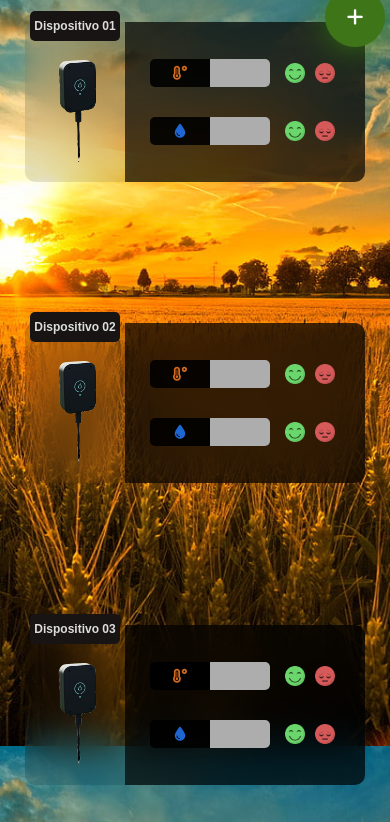
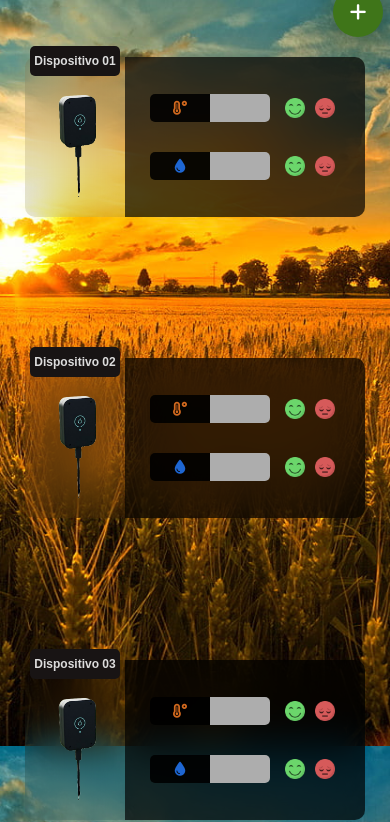
Before and after one commit to PepeSlime/AgroTemp, a website: page frontend/agrotemp.html in a window 390 px wide. Shown: the part 98-920 px from the top of the page. Drawn offline with Linux system fonts and the light colour scheme.

Commit message:
edit-stylebutton

```diff
--- a/frontend/css/agrotemp.css
+++ b/frontend/css/agrotemp.css
@@ -311,7 +311,7 @@ body{
         display: flex;
         justify-content: center;
         gap: 60px;
-        margin-top: 45px;
+        margin-top: 80px;
         padding-bottom: 100px;
     }
 
@@ -376,7 +376,7 @@ body{
         height: 90%;
         width: 100%;
         position: absolute;
-        margin-top: -30px;
+        margin-top: -65px;
     }
 
     .add-device{
@@ -384,14 +384,14 @@ body{
         visibility: visible;
         position: fixed;
         z-index: 1;
-        margin-right: 5px;
+        margin-right: 7px;
         background-color: #3f7519;
         border-radius: 50%;
-        width: 60px;
-        height: 60px;
+        width: 50px;
+        height: 50px;
         align-items: center;
         justify-content: center;
-        box-shadow: 2px 2px 35px rgba(62, 148, 5, 0.7);
+        box-shadow: 2px 2px 35px rgba(33, 58, 17, 0.7);
         cursor: pointer;
         transition: .4s ease;
     }
@@ -404,4 +404,5 @@ body{
         color: #fff;
         font-size: 19px;
     }
+
 }
```
